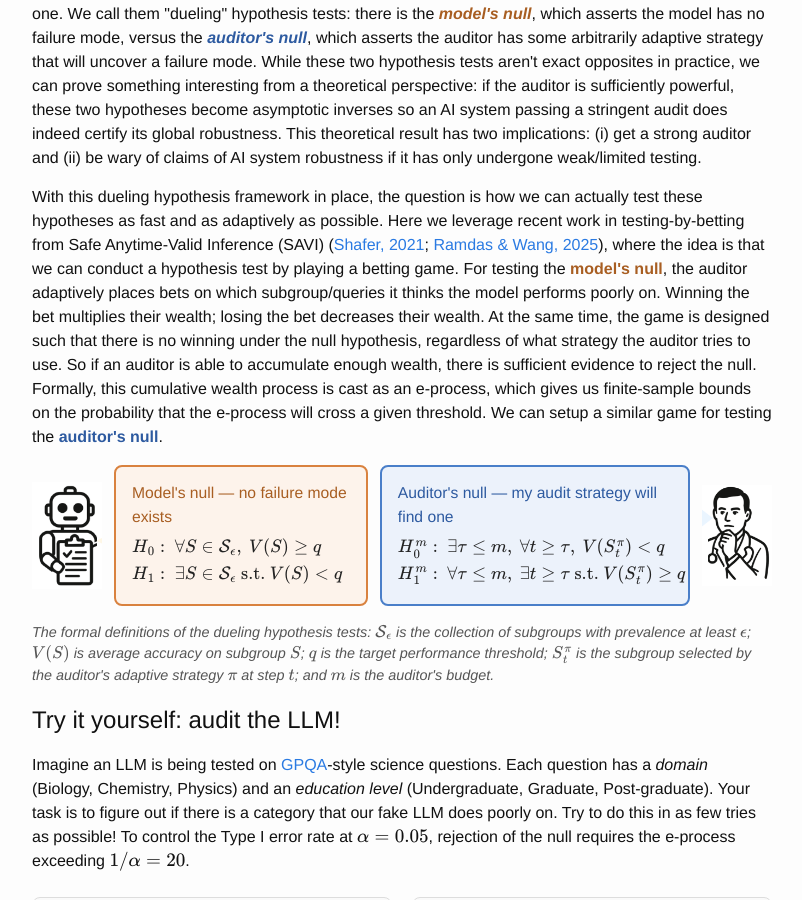
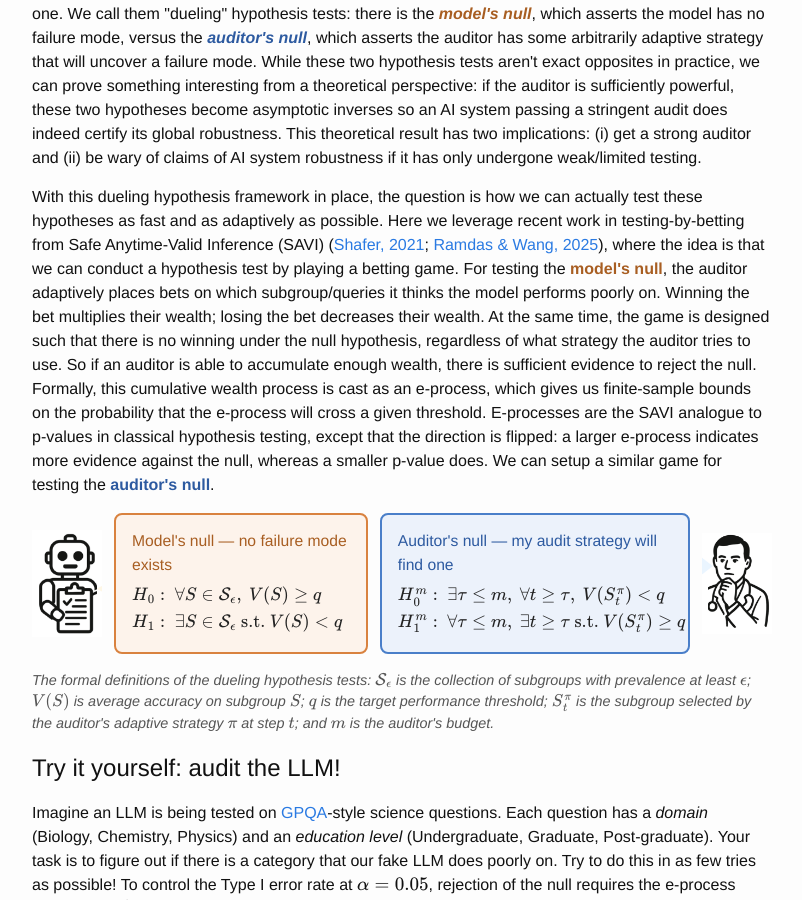
Before and after one commit to jjfeng/jjfeng.github.io, a Jekyll site: the page built from project_adaptive_auditing.html, in a window 1280 px wide and 900 px high, scrolled down 812 px. Shown: the whole window, without its empty margins (238-1040 px from the left). Built offline with Jekyll 4.4.1, drawn with Linux system fonts in a browser that asks for light colours.

Commit message:
p-value analogue

```diff
--- a/project_adaptive_auditing.html
+++ b/project_adaptive_auditing.html
@@ -183,7 +183,7 @@ To address this, we'll actually need <i>two</i> hypothesis tests, not just one.
 
 <p>
 With this dueling hypothesis framework in place, the question is how we can actually test these hypotheses as fast and as adaptively as possible.
-Here we leverage recent work in testing-by-betting from Safe Anytime-Valid Inference (SAVI) (<a href="https://doi.org/10.1111/rssa.12647">Shafer, 2021</a>; <a href="https://arxiv.org/abs/2410.23614">Ramdas &amp; Wang, 2025</a>), where the idea is that we can conduct a hypothesis test by playing a betting game. For testing the <span class="c-model">model's null</span>, the auditor adaptively places bets on which subgroup/queries it thinks the model performs poorly on. Winning the bet multiplies their wealth; losing the bet decreases their wealth. At the same time, the game is designed such that there is no winning under the null hypothesis, regardless of what strategy the auditor tries to use. So if an auditor is able to accumulate enough wealth, there is sufficient evidence to reject the null. Formally, this cumulative wealth process is cast as an e-process, which gives us finite-sample bounds on the probability that the e-process will cross a given threshold. We can setup a similar game for testing the <span class="c-auditor">auditor's null</span>.
+Here we leverage recent work in testing-by-betting from Safe Anytime-Valid Inference (SAVI) (<a href="https://doi.org/10.1111/rssa.12647">Shafer, 2021</a>; <a href="https://arxiv.org/abs/2410.23614">Ramdas &amp; Wang, 2025</a>), where the idea is that we can conduct a hypothesis test by playing a betting game. For testing the <span class="c-model">model's null</span>, the auditor adaptively places bets on which subgroup/queries it thinks the model performs poorly on. Winning the bet multiplies their wealth; losing the bet decreases their wealth. At the same time, the game is designed such that there is no winning under the null hypothesis, regardless of what strategy the auditor tries to use. So if an auditor is able to accumulate enough wealth, there is sufficient evidence to reject the null. Formally, this cumulative wealth process is cast as an e-process, which gives us finite-sample bounds on the probability that the e-process will cross a given threshold. E-processes are the SAVI analogue to p-values in classical hypothesis testing, except that the direction is flipped: a larger e-process indicates more evidence against the null, whereas a smaller p-value does. We can setup a similar game for testing the <span class="c-auditor">auditor's null</span>.
 </p>
 
 <div class="duel-eq">
```
